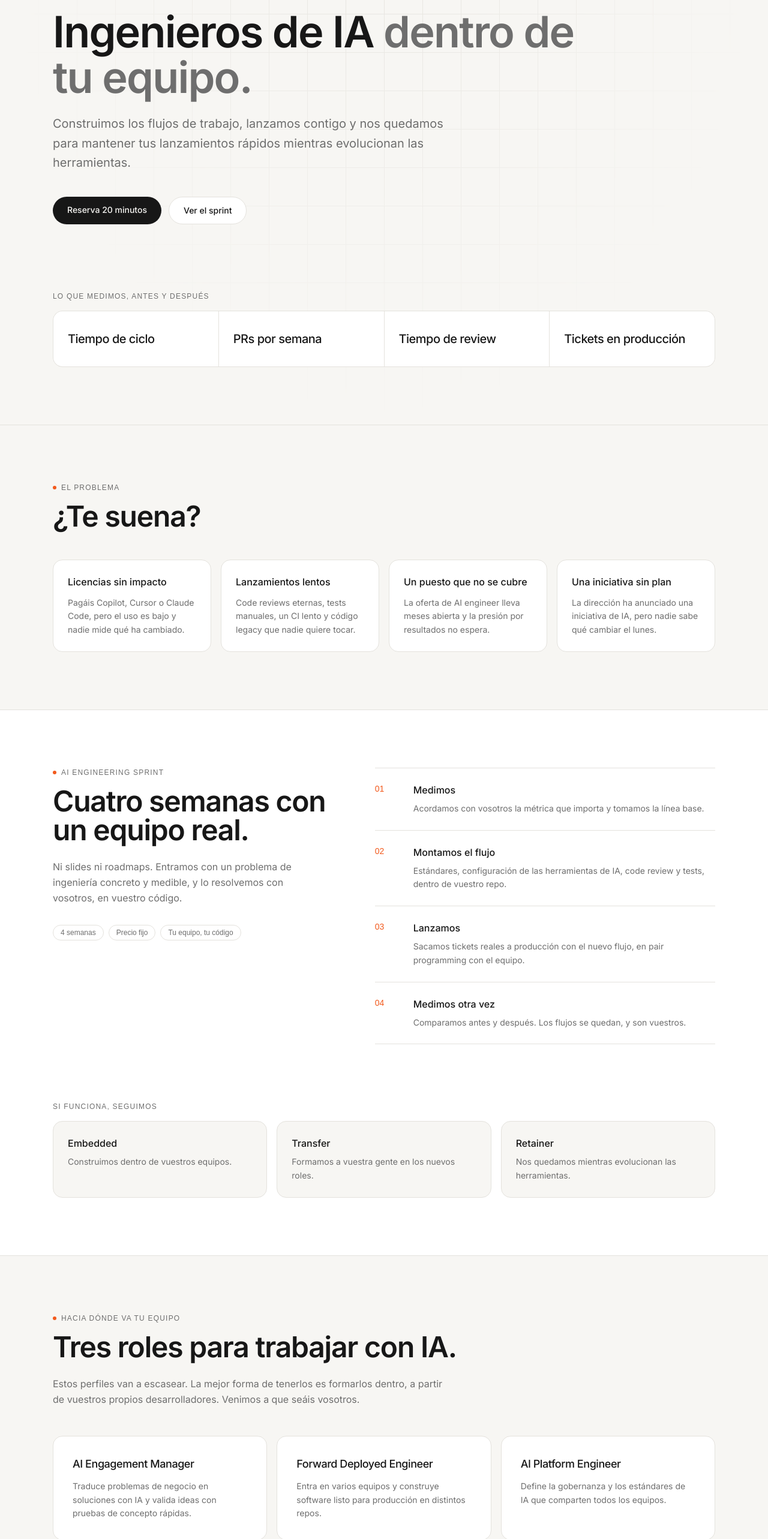
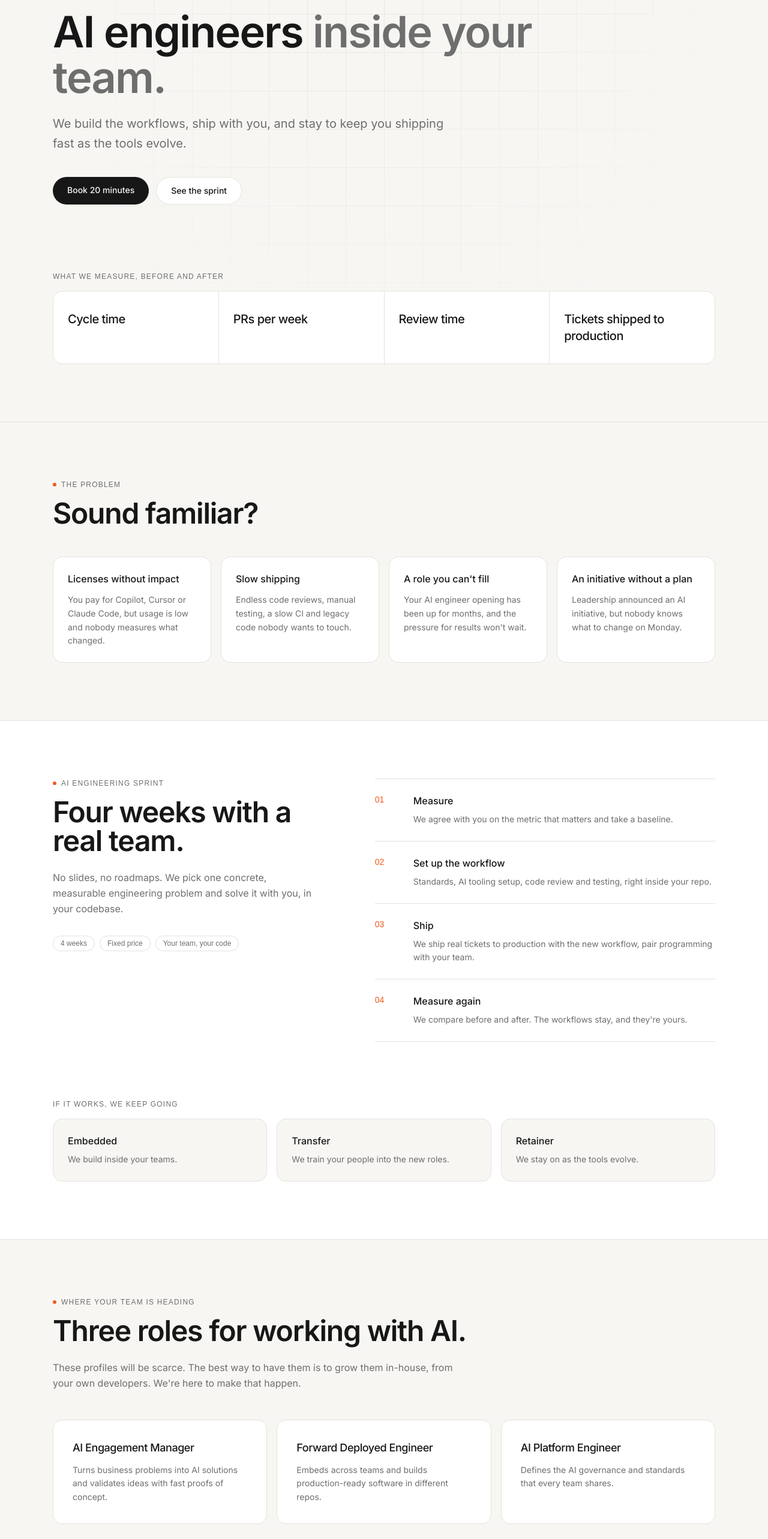
Before and after one commit to Gasolinera/showcase, a Next.js app: page / in a window 1280 px wide. Shown: the part 234-2800 px from the top of the page at 60% size. Built offline with nearby package versions, Linux system fonts and the light colour scheme; a web font is replaced by a local one.

Commit message:
feat: Translate landing page to English

```diff
--- a/app/layout.tsx
+++ b/app/layout.tsx
@@ -14,15 +14,15 @@ const fragmentMono = Fragment_Mono({
 });
 
 export const metadata: Metadata = {
-  title: "La Gasolinera · Ingenieros de IA dentro de tu equipo",
+  title: "La Gasolinera · AI engineers inside your team",
   description:
-    "Ingenieros de IA que trabajan dentro de tu equipo: construimos los flujos de trabajo, lanzamos contigo y nos quedamos para mantener tus lanzamientos rápidos.",
+    "Forward-deployed AI engineers who work inside your team: we build the workflows, ship with you, and stay to keep you shipping fast.",
 };
 
 export default function RootLayout({ children }: LayoutProps<"/">) {
   return (
     <html
-      lang="es"
+      lang="en"
       className={`${inter.variable} ${fragmentMono.variable} h-full antialiased`}
     >
       <body className="min-h-full flex flex-col">{children}</body>
--- a/app/page.tsx
+++ b/app/page.tsx
@@ -1,70 +1,70 @@
-const CONTACT_EMAIL = "hola@lagasolinera.ai";
-const CONTACT_HREF = `mailto:${CONTACT_EMAIL}?subject=${encodeURIComponent("Hablemos 20 minutos")}`;
+const CONTACT_EMAIL = "hello@lagasolinera.ai";
+const CONTACT_HREF = `mailto:${CONTACT_EMAIL}?subject=${encodeURIComponent("20-minute intro call")}`;
 
 const NAV_LINKS = [
-  { href: "#problema", label: "El problema" },
+  { href: "#problem", label: "The problem" },
   { href: "#sprint", label: "Sprint" },
   { href: "#roles", label: "Roles" },
 ];
 
-const METRICS = ["Tiempo de ciclo", "PRs por semana", "Tiempo de review", "Tickets en producción"];
+const METRICS = ["Cycle time", "PRs per week", "Review time", "Tickets shipped to production"];
 
 const SIGNALS = [
   {
-    title: "Licencias sin impacto",
-    body: "Pagáis Copilot, Cursor o Claude Code, pero el uso es bajo y nadie mide qué ha cambiado.",
+    title: "Licenses without impact",
+    body: "You pay for Copilot, Cursor or Claude Code, but usage is low and nobody measures what changed.",
   },
   {
-    title: "Lanzamientos lentos",
-    body: "Code reviews eternas, tests manuales, un CI lento y código legacy que nadie quiere tocar.",
+    title: "Slow shipping",
+    body: "Endless code reviews, manual testing, a slow CI and legacy code nobody wants to touch.",
   },
   {
-    title: "Un puesto que no se cubre",
-    body: "La oferta de AI engineer lleva meses abierta y la presión por resultados no espera.",
+    title: "A role you can't fill",
+    body: "Your AI engineer opening has been up for months, and the pressure for results won't wait.",
   },
   {
-    title: "Una iniciativa sin plan",
-    body: "La dirección ha anunciado una iniciativa de IA, pero nadie sabe qué cambiar el lunes.",
+    title: "An initiative without a plan",
+    body: "Leadership announced an AI initiative, but nobody knows what to change on Monday.",
   },
 ];
 
 const SPRINT_STEPS = [
   {
-    title: "Medimos",
-    body: "Acordamos con vosotros la métrica que importa y tomamos la línea base.",
+    title: "Measure",
+    body: "We agree with you on the metric that matters and take a baseline.",
   },
   {
-    title: "Montamos el flujo",
-    body: "Estándares, configuración de las herramientas de IA, code review y tests, dentro de vuestro repo.",
+    title: "Set up the workflow",
+    body: "Standards, AI tooling setup, code review and testing, right inside your repo.",
   },
   {
-    title: "Lanzamos",
-    body: "Sacamos tickets reales a producción con el nuevo flujo, en pair programming con el equipo.",
+    title: "Ship",
+    body: "We ship real tickets to production with the new workflow, pair programming with your team.",
   },
   {
-    title: "Medimos otra vez",
-    body: "Comparamos antes y después. Los flujos se quedan, y son vuestros.",
+    title: "Measure again",
+    body: "We compare before and after. The workflows stay, and they're yours.",
   },
 ];
 
 const NEXT_STEPS = [
-  { title: "Embedded", body: "Construimos dentro de vuestros equipos." },
-  { title: "Transfer", body: "Formamos a vuestra gente en los nuevos roles." },
-  { title: "Retainer", body: "Nos quedamos mientras evolucionan las herramientas." },
+  { title: "Embedded", body: "We build inside your teams." },
+  { title: "Transfer", body: "We train your people into the new roles." },
+  { title: "Retainer", body: "We stay on as the tools evolve." },
 ];
 
 const ROLES = [
   {
     title: "AI Engagement Manager",
-    body: "Traduce problemas de negocio en soluciones con IA y valida ideas con pruebas de concepto rápidas.",
+    body: "Turns business problems into AI solutions and validates ideas with fast proofs of concept.",
   },
   {
     title: "Forward Deployed Engineer",
-    body: "Entra en varios equipos y construye software listo para producción en distintos repos.",
+    body: "Embeds across teams and builds production-ready software in different repos.",
   },
   {
     title: "AI Platform Engineer",
-    body: "Define la gobernanza y los estándares de IA que comparten todos los equipos.",
+    body: "Defines the AI governance and standards that every team shares.",
   },
 ];
 
@@ -100,7 +100,7 @@ function Header() {
           href={CONTACT_HREF}
           className="rounded-full bg-foreground px-4 py-2 text-sm font-medium text-background transition-opacity hover:opacity-85"
         >
-          Hablemos
+          Let&apos;s talk
         </a>
       </div>
     </header>
@@ -117,31 +117,31 @@ function Hero() {
       <div className="relative mx-auto max-w-6xl px-6 pt-24 pb-20 md:pt-36 md:pb-28">
         <Eyebrow>Forward-deployed AI engineers</Eyebrow>
         <h1 className="mt-6 max-w-4xl text-5xl font-semibold leading-[1.05] tracking-tight md:text-7xl">
-          Ingenieros de IA <span className="text-muted">dentro de tu equipo.</span>
+          AI engineers <span className="text-muted">inside your team.</span>
         </h1>
         <p className="mt-6 max-w-2xl text-lg leading-relaxed text-muted md:text-xl">
-          Construimos los flujos de trabajo, lanzamos contigo y nos quedamos para mantener tus
-          lanzamientos rápidos mientras evolucionan las herramientas.
+          We build the workflows, ship with you, and stay to keep you shipping fast as the tools
+          evolve.
         </p>
         <div className="mt-10 flex flex-wrap gap-3">
           <a
             href={CONTACT_HREF}
             className="rounded-full bg-foreground px-6 py-3 text-sm font-medium text-background transition-opacity hover:opacity-85"
           >
-            Reserva 20 minutos
+            Book 20 minutes
           </a>
           <a
             href="#sprint"
             className="rounded-full border border-line bg-surface px-6 py-3 text-sm font-medium transition-colors hover:border-foreground"
           >
-            Ver el sprint
+            See the sprint
           </a>
         </div>
       </div>
 
       <div className="relative mx-auto max-w-6xl px-6 pb-24">
         <p className="font-mono text-xs uppercase tracking-widest text-muted">
-          Lo que medimos, antes y después
+          What we measure, before and after
         </p>
         <div className="mt-4 grid grid-cols-2 overflow-hidden rounded-2xl border border-line bg-line gap-px md:grid-cols-4">
           {METRICS.map((metric) => (
@@ -157,11 +157,11 @@ function Hero() {
 
 function Problem() {
   return (
-    <section id="problema" className="scroll-mt-16 border-t border-line">
+    <section id="problem" className="scroll-mt-16 border-t border-line">
       <div className="mx-auto max-w-6xl px-6 py-24">
-        <Eyebrow>El problema</Eyebrow>
+        <Eyebrow>The problem</Eyebrow>
         <h2 className="mt-4 max-w-2xl text-3xl font-semibold tracking-tight md:text-5xl">
-          ¿Te suena?
+          Sound familiar?
         </h2>
         <div className="mt-12 grid gap-4 md:grid-cols-2 lg:grid-cols-4">
           {SIGNALS.map((signal) => (
@@ -183,14 +183,14 @@ function Sprint() {
         <div>
           <Eyebrow>AI Engineering Sprint</Eyebrow>
           <h2 className="mt-4 text-3xl font-semibold tracking-tight md:text-5xl">
-            Cuatro semanas con un equipo real.
+            Four weeks with a real team.
           </h2>
           <p className="mt-6 max-w-md leading-relaxed text-muted">
-            Ni slides ni roadmaps. Entramos con un problema de ingeniería concreto y medible, y lo
-            resolvemos con vosotros, en vuestro código.
+            No slides, no roadmaps. We pick one concrete, measurable engineering problem and solve it
+            with you, in your codebase.
           </p>
           <ul className="mt-8 flex flex-wrap gap-2">
-            {["4 semanas", "Precio fijo", "Tu equipo, tu código"].map((tag) => (
+            {["4 weeks", "Fixed price", "Your team, your code"].map((tag) => (
               <li
                 key={tag}
                 className="rounded-full border border-line px-3 py-1 font-mono text-xs text-muted"
@@ -218,7 +218,7 @@ function Sprint() {
 
       <div className="mx-auto max-w-6xl px-6 pb-24">
         <p className="font-mono text-xs uppercase tracking-widest text-muted">
-          Si funciona, seguimos
+          If it works, we keep going
         </p>
         <div className="mt-4 grid gap-4 md:grid-cols-3">
           {NEXT_STEPS.map((step) => (
@@ -237,13 +237,13 @@ function Roles() {
   return (
     <section id="roles" className="scroll-mt-16 border-t border-line">
       <div className="mx-auto max-w-6xl px-6 py-24">
-        <Eyebrow>Hacia dónde va tu equipo</Eyebrow>
+        <Eyebrow>Where your team is heading</Eyebrow>
         <h2 className="mt-4 max-w-3xl text-3xl font-semibold tracking-tight md:text-5xl">
-          Tres roles para trabajar con IA.
+          Three roles for working with AI.
         </h2>
         <p className="mt-6 max-w-2xl leading-relaxed text-muted">
-          Estos perfiles van a escasear. La mejor forma de tenerlos es formarlos dentro, a partir de
-          vuestros propios desarrolladores. Venimos a que seáis vosotros.
+          These profiles will be scarce. The best way to have them is to grow them in-house, from
+          your own developers. We&apos;re here to make that happen.
         </p>
         <div className="mt-12 grid gap-4 md:grid-cols-3">
           {ROLES.map((role) => (
@@ -263,17 +263,17 @@ function FinalCta() {
     <section className="px-6 pb-24">
       <div className="mx-auto max-w-6xl rounded-3xl bg-foreground px-8 py-16 text-background md:px-16 md:py-24">
         <blockquote className="max-w-3xl text-2xl font-medium leading-snug tracking-tight md:text-4xl">
-          «¿Lleváis meses buscando un AI engineer? Mientras lo encontráis, trabajamos nosotros, y lo
-          formamos cuando llegue.»
+          “Been looking for an AI engineer for months? We&apos;ll do the work until you find one, and
+          train them when they arrive.”
         </blockquote>
         <p className="mt-8 max-w-xl leading-relaxed text-background/60">
-          Cuéntanos cómo trabaja hoy tu equipo. Una llamada de 20 minutos, sin compromiso.
+          Tell us how your team works today. A 20-minute call, no strings attached.
         </p>
         <a
           href={CONTACT_HREF}
           className="mt-8 inline-block rounded-full bg-background px-6 py-3 text-sm font-medium text-foreground transition-opacity hover:opacity-85"
         >
-          Reserva 20 minutos
+          Book 20 minutes
         </a>
       </div>
     </section>
```
